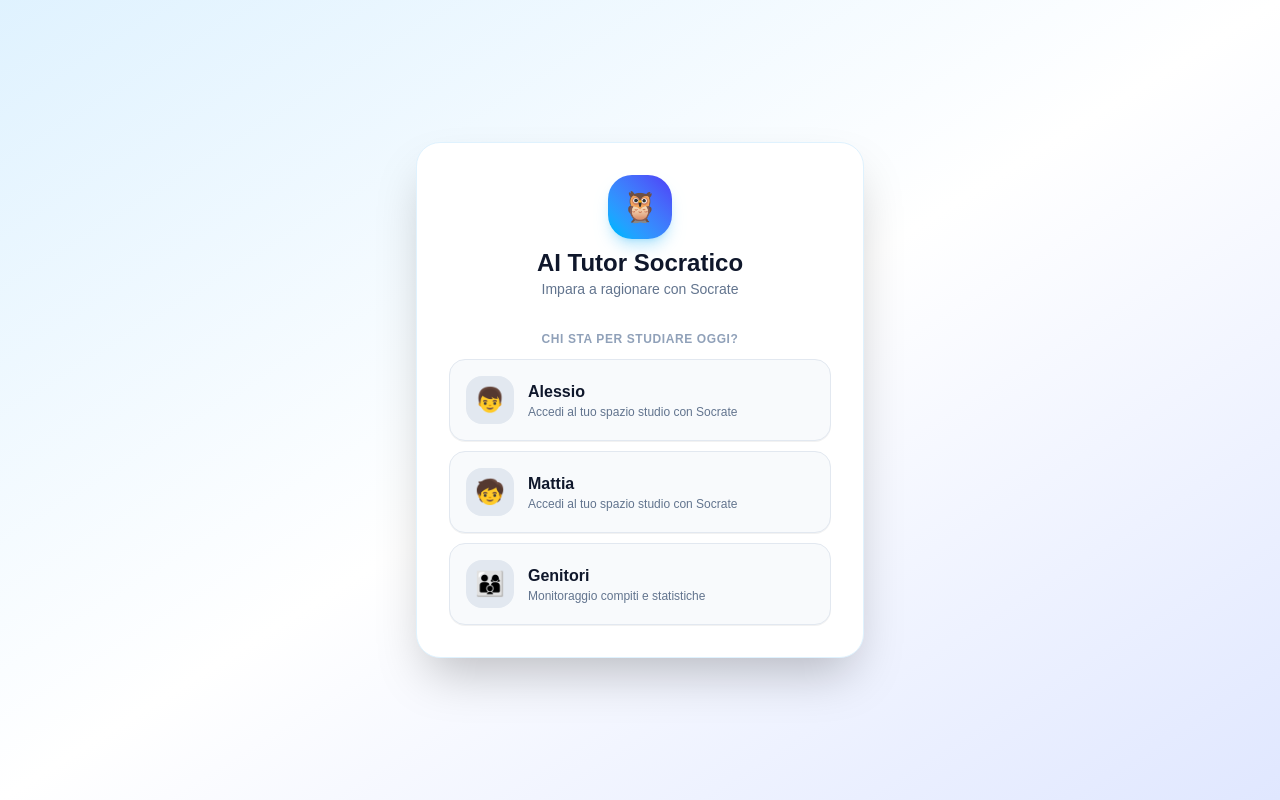
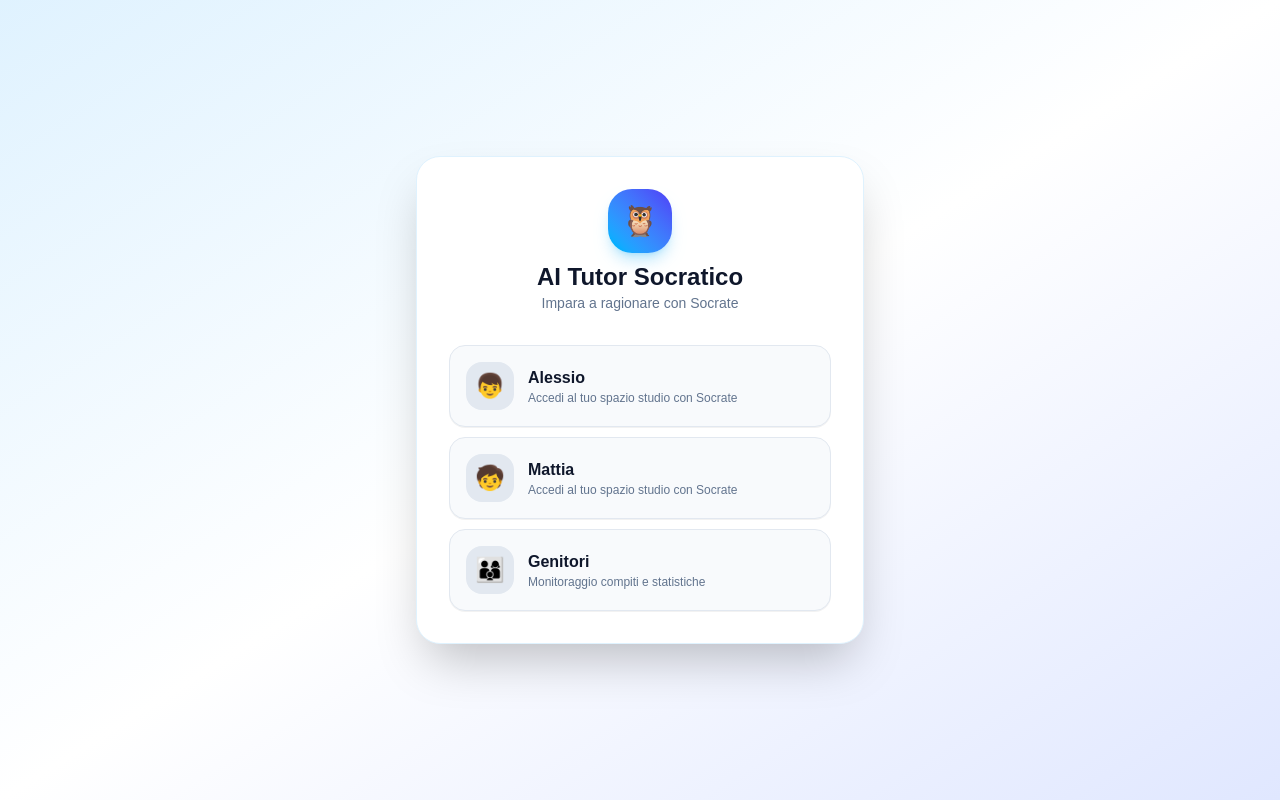
Before and after one commit to lucaferreri1977-sys/ai-tutor-socratico, a Next.js app: page / in a window 1280 px wide. Built offline with nearby package versions, Linux system fonts and the light colour scheme.

Commit message:
fix(login): rimossa la frase 'Chi sta per studiare oggi?' dalla schermata di login

```diff
--- a/src/components/LoginScreen.tsx
+++ b/src/components/LoginScreen.tsx
@@ -116,12 +116,7 @@ export function LoginScreen({ onLoginSuccess }: LoginScreenProps) {
 
         {!selectedRole ? (
           /* Profile Selection Cards */
-          <div className="space-y-3 pt-2">
-            <p className="text-xs font-semibold uppercase tracking-wider text-slate-400 dark:text-slate-500">
-              Chi sta per studiare oggi?
-            </p>
-
-            <div className="space-y-2.5">
+          <div className="space-y-2.5 pt-2">
             {profiles.map((p) => (
               <button
                 key={p.role}
@@ -144,7 +139,6 @@ export function LoginScreen({ onLoginSuccess }: LoginScreenProps) {
                 </div>
               </button>
             ))}
-            </div>
           </div>
         ) : (
           /* Password Input Form for Chosen Profile */
```
Lines whose indentation alone changed are shown as unchanged.
